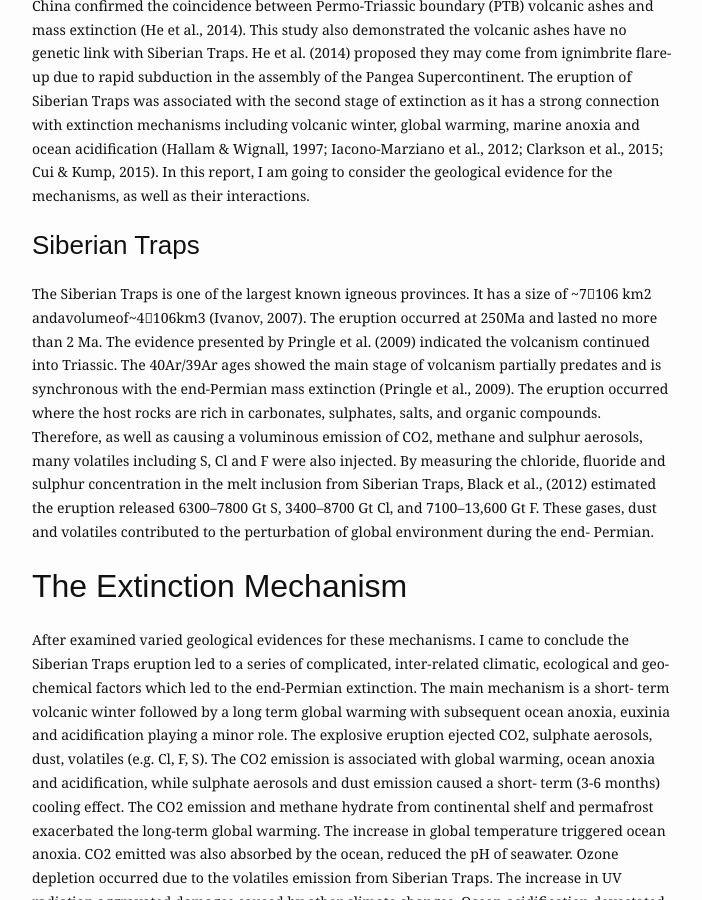
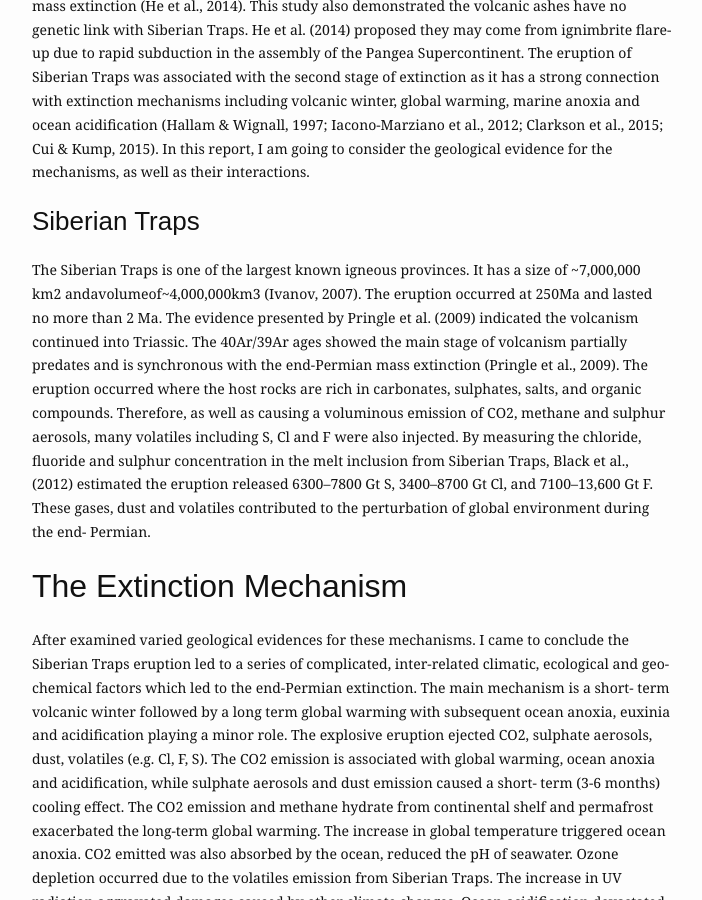
Before and after one commit to albert97/Snippet_Tech, a Jekyll site: the page built from _posts/2019-10-26-end-permian-extinction-post.md, in a window 1280 px wide and 900 px high, scrolled down 2345 px. Shown: the whole window, without its empty margins (288-990 px from the left). Built offline with Jekyll 4.4.1, drawn with Linux system fonts in a browser that asks for light colours.

Commit message:
Update 2019-10-26-end-permian-extinction-post.md

```diff
--- a/_posts/2019-10-26-end-permian-extinction-post.md
+++ b/_posts/2019-10-26-end-permian-extinction-post.md
@@ -26,7 +26,6 @@ In late Permian, the biospheres were dominated by marine species, especially Pal
 By the early Permian, the formation of the supercontinent “Pangea” was largely complete. The Caledonian orogeny involved in the formation of Pangea and the supercontinent itself had a great impact on eustatic sea level and the global climate. The sea level dropped (Fig. 3) and warm shallow marine was reduced significantly (Erwin, 1993). In terms of climate, the global temperature began to increase in the early Permian. An approximation showed that prior to end-Permian mass extinction, tropical sea surface temperature ranged from ~22 to 25 °C (Cui & Kump, 2015).
 
 <br />
-<br />
 
 ## Introduction
 <br />
@@ -42,8 +41,7 @@ ashes and mass extinction (He et al., 2014). This study also demonstrated the vo
 
 ### Siberian Traps
 
-The Siberian Traps is one of the largest known igneous provinces. It has a size of ~7106 km2 andavolumeof~4106km3 (Ivanov, 2007). The eruption occurred at 250Ma and lasted no more than 2 Ma. The evidence presented by Pringle et al. (2009) indicated the volcanism continued into Triassic. The 40Ar/39Ar ages showed the main stage of volcanism partially predates and is synchronous with the end-Permian mass extinction (Pringle et al., 2009). The eruption occurred where the host rocks are rich in carbonates, sulphates, salts, and organic compounds. Therefore, as well as causing a voluminous emission of CO2, methane and sulphur aerosols, many
-volatiles including S, Cl and F were also injected. By measuring the chloride, fluoride and sulphur concentration in the melt inclusion from Siberian Traps, Black et al., (2012) estimated the eruption released 6300–7800 Gt S, 3400–8700 Gt Cl, and 7100–13,600 Gt F. These gases, dust and volatiles contributed to the perturbation of global environment during the end- Permian.
+The Siberian Traps is one of the largest known igneous provinces. It has a size of ~7,000,000 km2 andavolumeof~4,000,000km3 (Ivanov, 2007). The eruption occurred at 250Ma and lasted no more than 2 Ma. The evidence presented by Pringle et al. (2009) indicated the volcanism continued into Triassic. The 40Ar/39Ar ages showed the main stage of volcanism partially predates and is synchronous with the end-Permian mass extinction (Pringle et al., 2009). The eruption occurred where the host rocks are rich in carbonates, sulphates, salts, and organic compounds. Therefore, as well as causing a voluminous emission of CO2, methane and sulphur aerosols, many volatiles including S, Cl and F were also injected. By measuring the chloride, fluoride and sulphur concentration in the melt inclusion from Siberian Traps, Black et al., (2012) estimated the eruption released 6300–7800 Gt S, 3400–8700 Gt Cl, and 7100–13,600 Gt F. These gases, dust and volatiles contributed to the perturbation of global environment during the end- Permian.
 <br />
 
 ## The Extinction Mechanism
```
